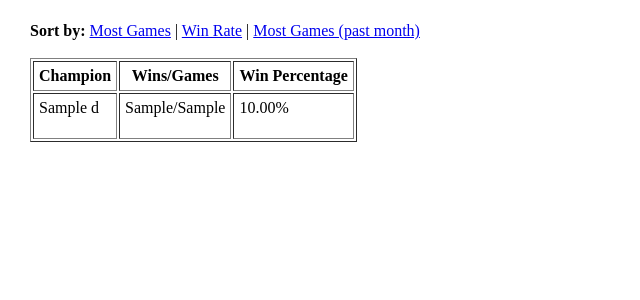
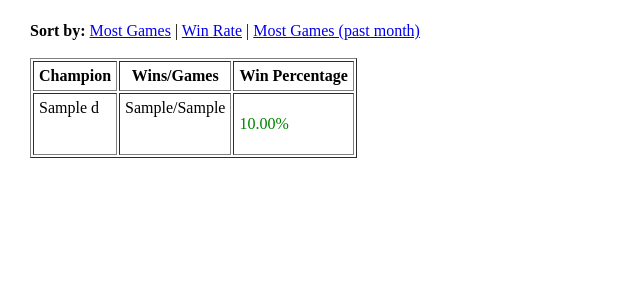
Before and after one commit to satellite1012/damedamedesu, a Django app: template templates/data.html in a window 1280 px wide. Shown: the part 58-358 px from the top of the page, without its empty margins (0-640 px from the left). Run offline with Django 3.2, Linux system fonts and the light colour scheme; the template is opened without the code that fills it: most values are stand-ins (such as "Sample title", 1, 10 or a date in 2020).

Commit message:
color formatting

```diff
--- a/templates/data.html
+++ b/templates/data.html
@@ -26,10 +26,10 @@
             <td>{{ name }}</td>
             <td>{{ gw.1 }}/{{ gw.0 }}</td>
             <td>
-            {% if gw.2 < 30 %} <p style="color:red">
-            {% elif gw.2 < 40 %} <p style="color:orange">
-            {% elif gw.2 < 50% } <p style="color:yellow">
-            {% else % } <p style="color:green">
+            {% if gw.0 > 0 and gw.2 < 30 %} <p style="color:red">
+            {% elif gw.0 > 0 and gw.2 < 40 %} <p style="color:orange">
+            {% elif gw.0 > 0 and gw.2 < 50 %} <p style="color:yellow">
+            {% else %} <p style="color:green">
             {% endif %}
             {{ gw.2|floatformat:2 }}%
             </p>
```
